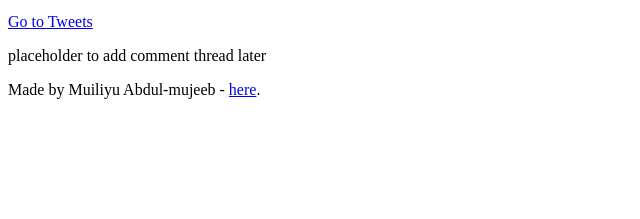
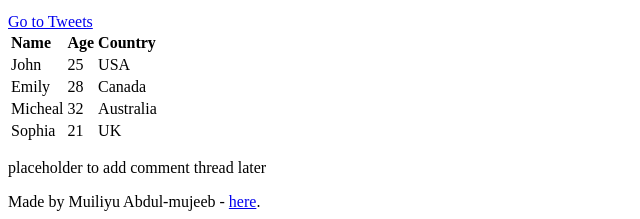
Before and after one commit to muiliyuabdulmujeeb/My_First_Portfolio, a plain HTML site: page html_basic/index.html in a window 1280 px wide. Shown: the part 708-927 px from the top of the page, without its empty margins (0-640 px from the left). Before the commit the page ends 815 px from the top, so only its background shows below. Drawn offline with Linux system fonts and the light colour scheme.

Commit message:
Add table to the page

```diff
--- a/html_basic/index.html
+++ b/html_basic/index.html
@@ -31,6 +31,37 @@
                 </figure>
             </a>
             <a href="./tweets.html">Go to Tweets</a>
+            <table>
+                <thead>
+                    <tr>
+                        <td><strong>Name</strong></td>
+                        <td><strong>Age</strong></td>
+                        <td><strong>Country</strong></td>
+                    </tr>
+                </thead>
+                <tbody>
+                    <tr>
+                        <td>John</td>
+                        <td>25</td>
+                        <td>USA</td>
+                    </tr>
+                    <tr>
+                        <td>Emily</td>
+                        <td>28</td>
+                        <td>Canada</td>
+                    </tr>
+                    <tr>
+                        <td>Micheal</td>
+                        <td>32</td>
+                        <td>Australia</td>
+                    </tr>
+                    <tr>
+                        <td>Sophia</td>
+                        <td>21</td>
+                        <td>UK</td>
+                    </tr>
+                </tbody>
+            </table>
         </article>
         <aside>
             <p>placeholder to add comment thread later</p>
```
